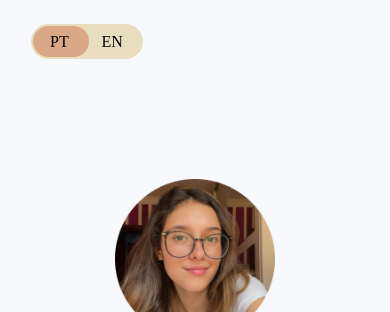
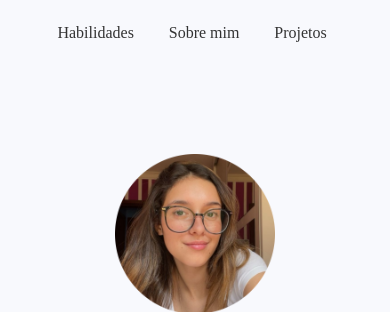
Before and after one commit to MarihTavares/Portifolio, a plain HTML site: page index.html in a window 390 px wide. Shown: the top 312 px of the page. Drawn offline with nearby package versions, Linux system fonts and the light colour scheme; a web font is replaced by a local one.

Commit message:
finalizado

```diff
--- a/index.html
+++ b/index.html
@@ -19,17 +19,11 @@
   <body>
     <div id="container">
       <div id="navbar">
-        <div class="toggle-language">
-          <input type="checkbox" id="toggle-pt" />
-          <label id="toggle" for="toggle-pt">
-            <span class="pt">PT</span>
-            <span class="en">EN</span>
-          </label>
-        </div>
-
-        <div id="icon">
-          <span class="material-symbols-outlined"></span>
-        </div>
+        <ul>
+          <li><a href="#habilidade">Habilidades</a></li>
+          <li><a href="#sobre_mim">Sobre mim</a></li>
+          <li><a href="#portifolio">Projetos</a></li>
+        </ul>
       </div>
 
       <div id="content">
@@ -41,7 +35,7 @@
       </div>
     </div>
 
-    <div class="habilidade">
+    <section id="habilidade">
       <h1 id="titulo_habilidade">Habilidades</h1>
 
       <div class="cards">
@@ -87,9 +81,9 @@
           <h2>SQL</h2>
         </div>
       </div>
-    </div>
+    </section>
 
-    <div class="sobre_mim">
+    <section id="sobre_mim">
       <div class="sobre__Content">
         <div id="img__Sobre">
           <img id="image__Sobre" src="img/Picture.png" alt="Foto" />
@@ -126,9 +120,9 @@
           </div>
         </div>
       </div>
-    </div>
+    </section>
 
-    <div class="portifolio">
+    <section id="portifolio">
 
       <h1 id="titulo__Projeto">Projetos</h1>
 
@@ -158,7 +152,7 @@
 
       </div>
 
-    </div>
+    </section>
 
     <script src="script.js"></script>
 
--- a/script.js
+++ b/script.js
@@ -1,6 +1,6 @@
-const Button = document.querySelector('#button__Content')
+const Button = document.querySelector('#button__Content');
 
-Button.addEventListener("click", () =>{
+Button.addEventListener("click", () => {
 
     const link = document.createElement("a");
     link.href = "arquivo/CV.pdf"
--- a/styles.css
+++ b/styles.css
@@ -1,3 +1,7 @@
+html {
+    scroll-behavior: smooth;
+  }
+
 body {
   margin: 0;
   padding: 0;
@@ -15,66 +19,25 @@ body {
   flex-direction: row;
   justify-content: space-between;
   justify-items: center;
-  padding: 1.5em;
 }
 
-.toggle-language {
-  display: flex;
+#navbar ul{
+    display: flex;
+    flex-direction: row;
+    justify-content: space-around;
+    padding-top: 0.5em;
+    justify-items: center;
+    width: 90%;
 }
 
-#toggle {
-  width: 7em;
-  height: 2.2em;
-  position: relative;
-  display: block;
-  background-color: #e8ddbd;
-  border-radius: 20px;
-  cursor: pointer;
-  transform: 0.5s;
+#navbar li{
+    list-style: none;
 }
 
-#toggle::after {
-  content: "";
-  width: 3.5em;
-  height: 1.9em;
-  position: absolute;
-  left: 2%;
-  margin-top: 2%;
-  background-color: #dba887;
-  border-radius: 20px;
-}
-
-input {
-  width: 0;
-  height: 0;
-  visibility: hidden;
-}
-
-input:checked + #toggle {
-  background-color: #e8ddbd;
-}
-
-input:checked + #toggle::after {
-  margin-left: 95%;
-  transform: translateX(-100%);
-  background-color: #dba887;
-}
-
-#toggle span {
-  position: absolute;
-  top: 25%;
-  width: 120px;
-  z-index: 100;
-}
-
-#toggle span.pt {
-  left: 17%;
-  transition: 0.5s;
-}
-
-#toggle span.en {
-  left: 63%;
-  transition: 0.5s;
+#navbar a{
+    text-decoration: none;
+    color: #333;
+    font-size: 1.5em;
 }
 
 #icon {
@@ -110,7 +73,7 @@ input:checked + #toggle::after {
   box-shadow: 5px 5px 15px rgba(0, 0, 0, 0.5);
 }
 
-.habilidade {
+#habilidade {
   height: 55%;
   background: #f8f9fd;
   padding-bottom: 3em;
@@ -305,6 +268,16 @@ p {
 }
 
 @media (max-width: 600px) {
+
+    #navbar ul{
+        padding-top: 0.5em;
+        width: 78%;
+    }
+
+    #navbar a{
+        font-size: 1em;
+    }
+
   #titulo_habilidade {
     text-align: center;
     padding: 1em 0;
@@ -373,11 +346,20 @@ p {
     padding-left: 1em;
   }
 
+  .projetos{
+    display: flex;
+    flex-direction: column;
+}
+
+.portifolio__Content {
+    width: 18em;
+    height: 10em;
+}
   .card__title {
     font-size: 10px;
     color: #333;
     font-weight: 700;
-}
+  }
 
 .portifolio__Content:hover svg {
     scale: 0;
@@ -385,7 +367,7 @@ p {
 
 .card__description {
     margin: 10px 0 0;
-    font-size: 8px;
+    font-size: 10px;
     font-weight: bold;
     color: #777;
     line-height: 1;
```
